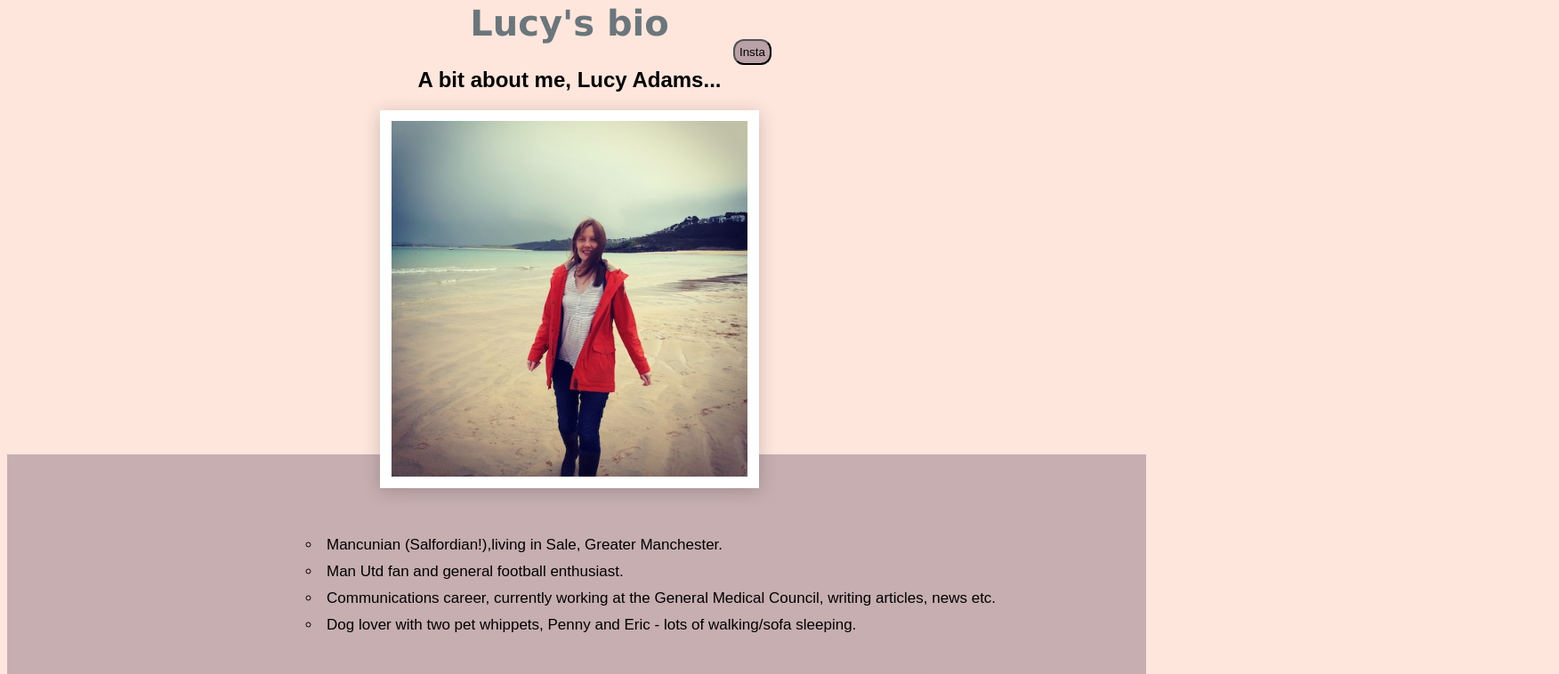
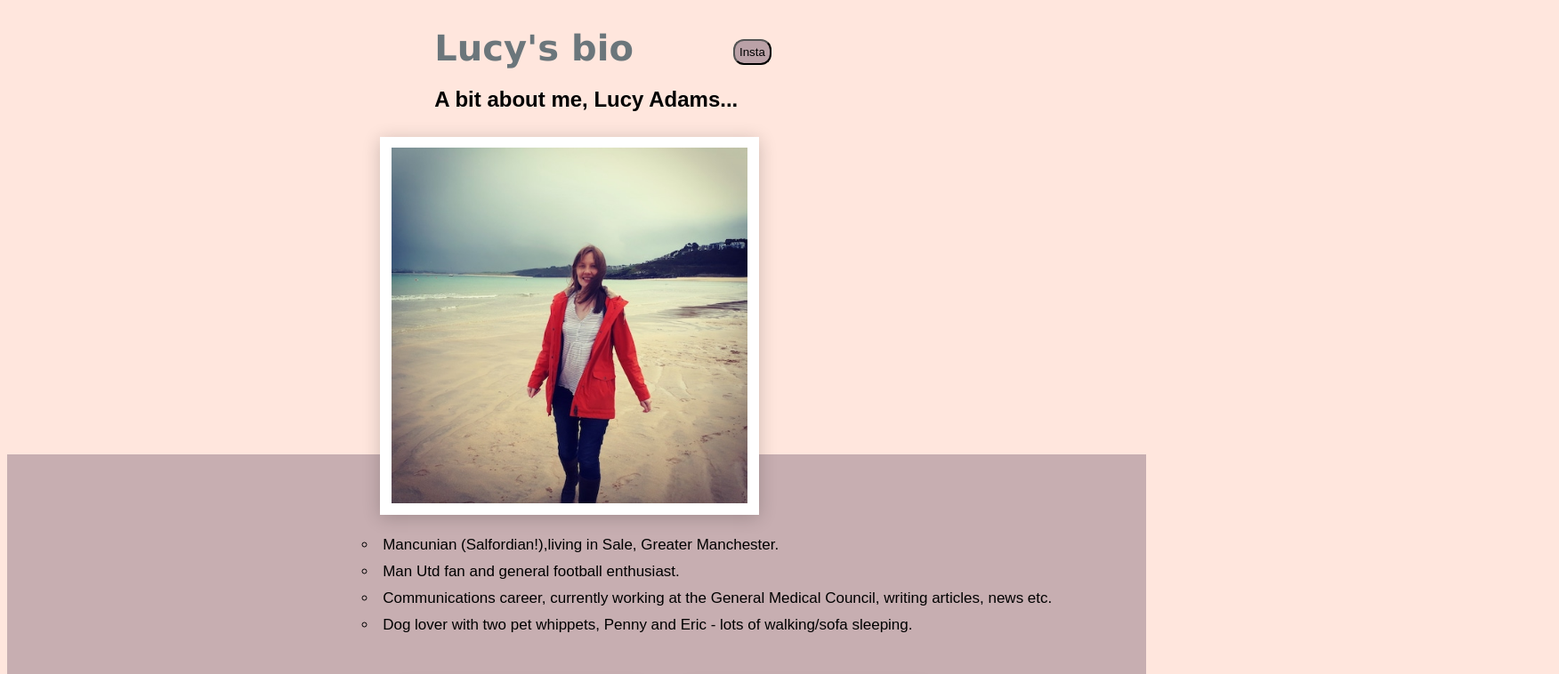
Before and after one commit to lucya3584/my-portfolio, a plain HTML site: page index.html in a window 1280 px wide. Shown: the part 24-782 px from the top of the page at 89% size, 1752 px wide, since content can reach past the window. Drawn offline with Linux system fonts and the light colour scheme.

Commit message:
About me styled

```diff
--- a/style.css
+++ b/style.css
@@ -21,14 +21,17 @@ h1 {
 font-family: verdana;
 color: rgb(107, 118, 123);
 font-size: 40px;
-display: flex;
-justify-content: center;
+position: relative;
+left: 38%;
+top: 28px;
 }
 
 h2 {
     font-family: sans-serif;
-    display: flex;
-    justify-content: center;
+    position: relative;
+    left: 38%;
+    top: 22px;
+
 
 }
 .imagePenny {
@@ -47,6 +50,7 @@ h2 {
     margin-left: auto;
     margin-right: auto;
     width: 400px;
+    top: 30px;
 }
 .imageEric {
     width: 250px;
@@ -59,14 +63,16 @@ h2 {
 ul {
     /*bullet point list*/
     font-family: sans-serif;
-    margin-left: 25%;
+
     position: relative;
+    left: 30%;
     bottom: 17px;
     z-index: 3;
     text-align: justify;
     font-size: 17px;
     line-height: 30px;
     padding: 20px;
+
 
 }
 
```
